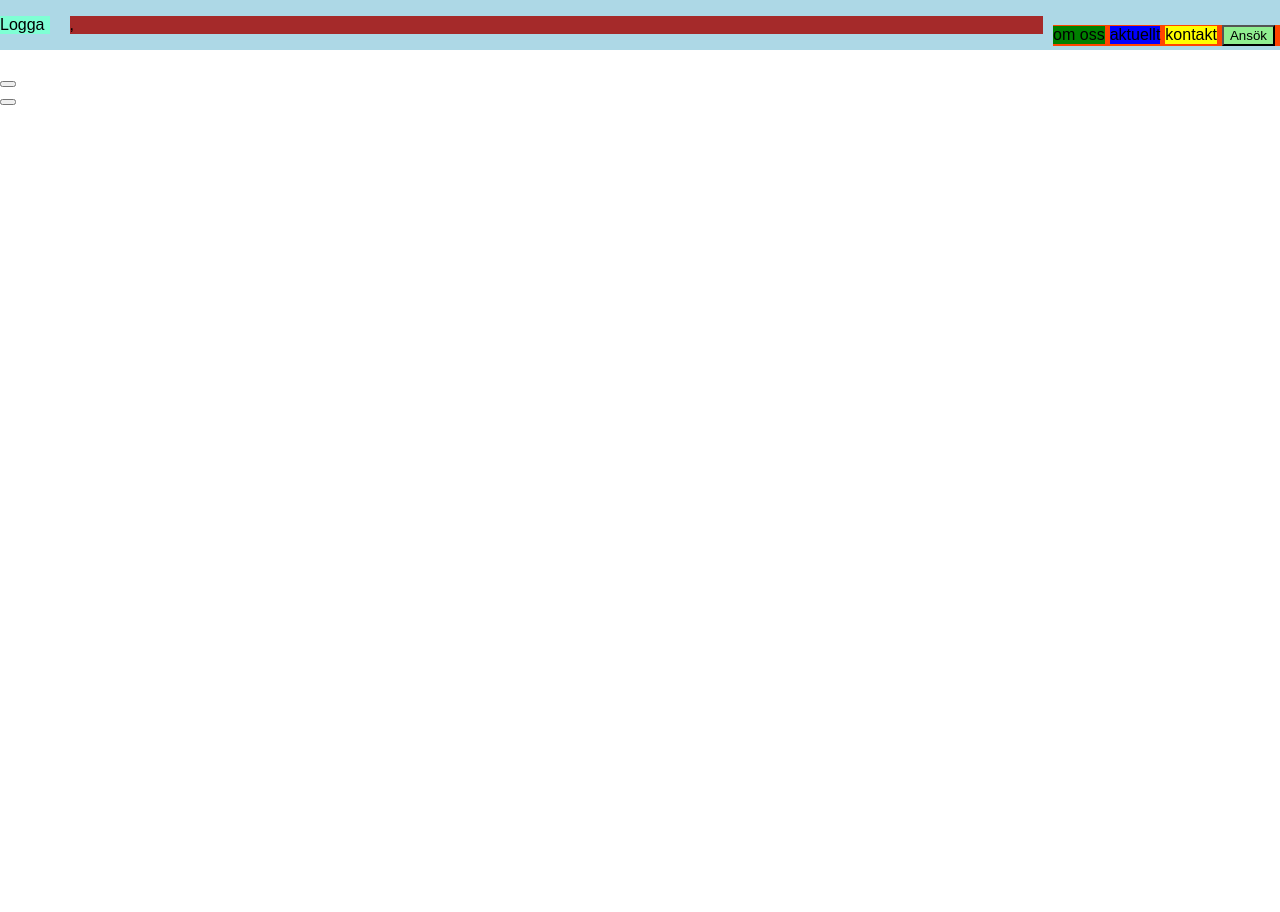
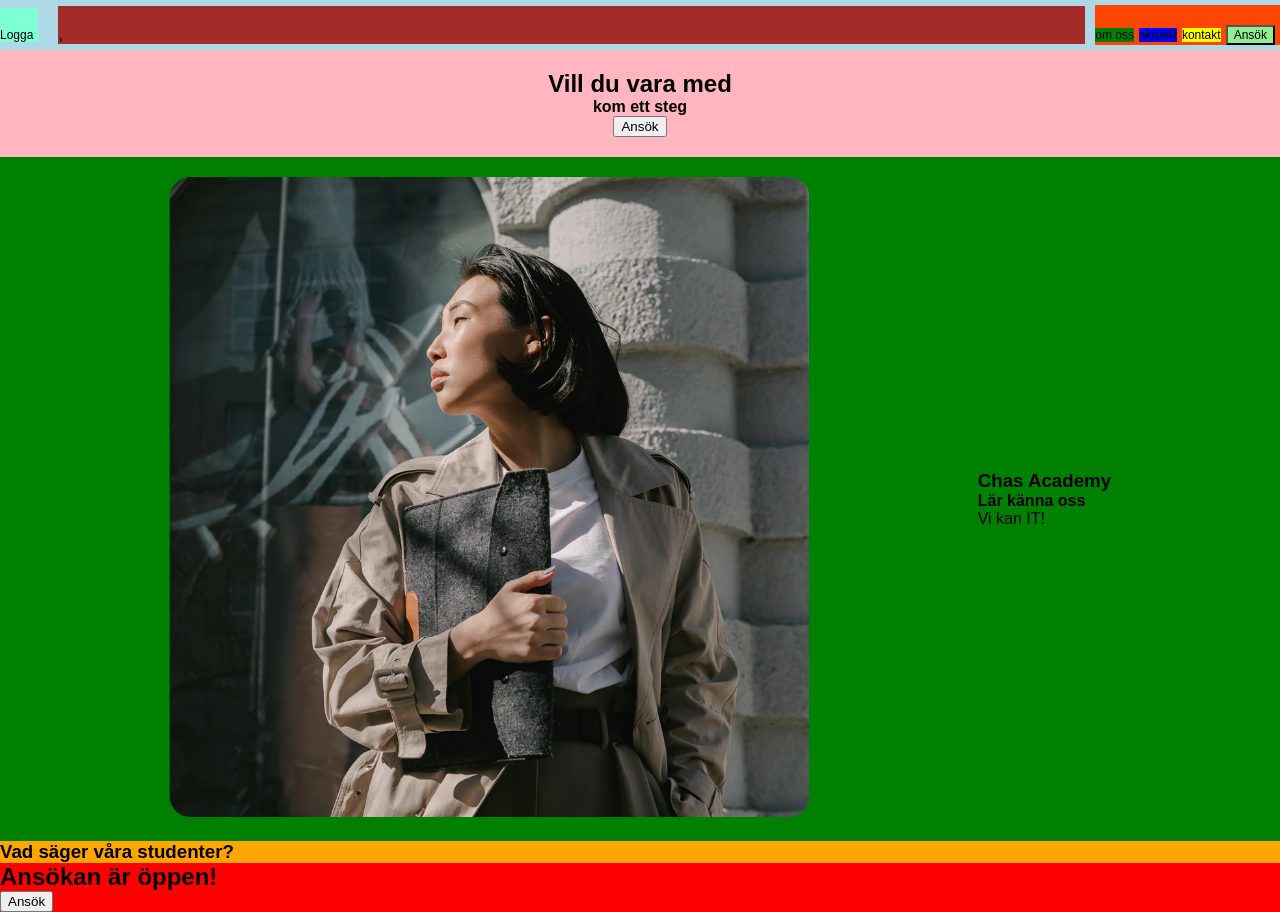
Before and after one commit to maek95/workshop_3_landingpage, a plain HTML site: page index.html in a window 1280 px wide. Before the commit the page ends 800 px from the top, so only its background shows below. Drawn offline with Linux system fonts and the light colour scheme.

Commit message:
layout & alignment test, headers, OVERFLOW RIGHT

```diff
--- a/header.css
+++ b/header.css
@@ -10,6 +10,8 @@
   /* top: 0;
   left: 0;
   right: 0; */
+  padding: 0;
+  margin: 0;
 }
 
 .left-section {
@@ -17,6 +19,7 @@
   display: flex;
   align-items: center;
   margin-right: 10px;
+  padding-top: 20px;
 }
 
 .middle-section {
@@ -27,15 +30,16 @@
 
   margin-left: 10px;
   margin-right: 10px;
+  padding-top: 20px;
+
 }
 
 .right-section {
-  margin-top: 20px;
+  padding-top: 20px;
   background-color: orangered;
   display: flex;
   align-items: center; /* button gets centered vertically WITHIN right-section...? */
 
-  right: 0;
 
 }
 
@@ -47,9 +51,18 @@
 
 .header-text {
   white-space: nowrap; /* text does not wrap around... i.e. makes the text only get one row*/
+  font-size: 12px;
 
 }
 
 .ansok-button-small {
 
 }
+
+/* .ansok-button-small .tooltip {
+  opacity: 0;
+}
+
+.ansok-button-small:hover .tooltip {
+  opacity: 1;
+} */
--- a/index.html
+++ b/index.html
@@ -4,6 +4,8 @@
   <meta charset="UTF-8">
   <link rel="stylesheet" href="style.css">
   <link rel="stylesheet" href="header.css">
+  <link rel="stylesheet" href="section1.css">
+  <link rel="stylesheet" href="section2.css">
   <!-- link more css files? -->
   <meta name="viewport" content="width=device-width, initial-scale=1.0">
   <title>Chas landing page</title>
@@ -14,7 +16,7 @@
     <!--  DOES IT MATTER THAT THERE IS OVERFLOW AT THE RIGHT DUE TO DIVS ETC? -->
     <div class="left-section">
       <div class="header-text-container">
-        <p class="p-header">Logga</p>
+        <p class="header-text">Logga</p>
       </div>
     </div>
     <div class="middle-section">
@@ -41,22 +43,39 @@
   <!-- 'main'... just to structure the code... doesn't do anything special... -->
   <main>
     <!-- everything in hero-section should be centered? -->
-    <section class="section-1">
-      <h1></h1>
+    <section class="section-1" style="background-color: lightpink;">
+      <h2>Vill du vara med</h2> <!-- remove margins? -->
       <!-- spara h2 till 'Chas Academy' och 'Vad säger våra studenter?'... 'Ansökan är öppen' är större än de två förstnämnda?-->
-      <h3></h3>
-
+      <h4>kom ett steg</h4> <!-- remove margins? -->
       <button class="ansok-button-large">
         <!-- use same button in 'Ansökan är öppen!'... same but smaller in header?-->
+        <p>Ansök</p>
       </button>
     </section>
 
-    <section class="section-2"></section>
+    <section class="section-2" style="background-color: green;">
+      <div class="image-container-section-2">
+        <img class="image-section-2" src="images/chas_image.webp" alt="">
+      </div>
+      <div class="text-container-section-2">
+        <h3>Chas Academy</h3>
+        <h4>Lär känna oss</h4>
+        <p class="section-2-text">Vi kan IT!</p>
+      </div>
+    </section>
 
-    <section class="section-3"></section>
+    <section class="section-3" style="background-color: orange;">
+      <h3>Vad säger våra studenter?</h3>
+      <div class="container-section-3">
+        <div class="box-section-3"></div>
+        <div class="box-section-3"></div>
+        <div class="box-section-3"></div>
+      </div>
+    </section>
 
-    <section class="section-4">
-      <button class="ansok-button-large"></button>
+    <section class="section-4" style="background-color: red;">
+      <h2>Ansökan är öppen!</h2>
+      <button class="ansok-button-large"><p>Ansök</p></button>
     </section>
 
   </main>
--- /dev/null
+++ b/section1.css
@@ -0,0 +1,10 @@
+.section-1 {
+  display: flex;
+  flex-direction: column;
+  align-items: center;
+ /*  justify-content: center; */
+
+  padding-bottom: 20px;
+  padding-top: 20px;
+
+}
--- /dev/null
+++ b/section2.css
@@ -0,0 +1,16 @@
+.section-2 {
+  display: flex;
+  flex-direction: row;
+  align-items: center;
+  justify-content: space-evenly; /* better to use padding / margins? */
+  padding-top: 20px;
+  padding-bottom: 20px;
+}
+
+.image-container-section-2 {
+  width: 50%; /* take up 50% of section 2*/
+}
+
+.image-section-2 {
+  width: 100%; /* take up 100% of its container (image-container-section-2*/
+}
--- a/style.css
+++ b/style.css
@@ -10,6 +10,13 @@ p {
   font-family: Arial, Helvetica, sans-serif;
 
   /* by default they add margins... */
-  margin-top: 0;
-  margin-bottom: 0;
+  margin: 0;
+  padding: 0;
+
 }
+
+h2, h3, h4 {
+  /* remove default settings */
+  margin: 0;
+  padding: 0;
+}
```
Also changed, not shown: images/chas_image.webp (added).
